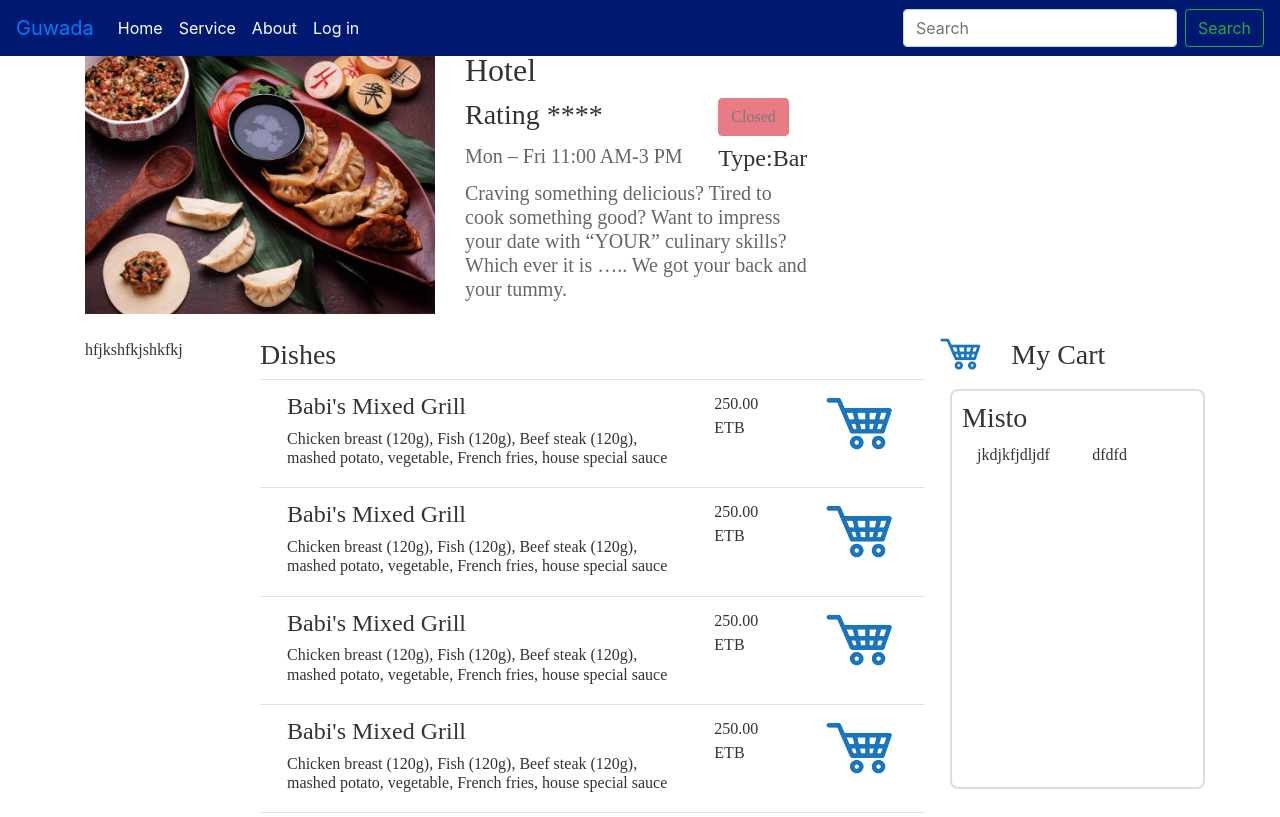
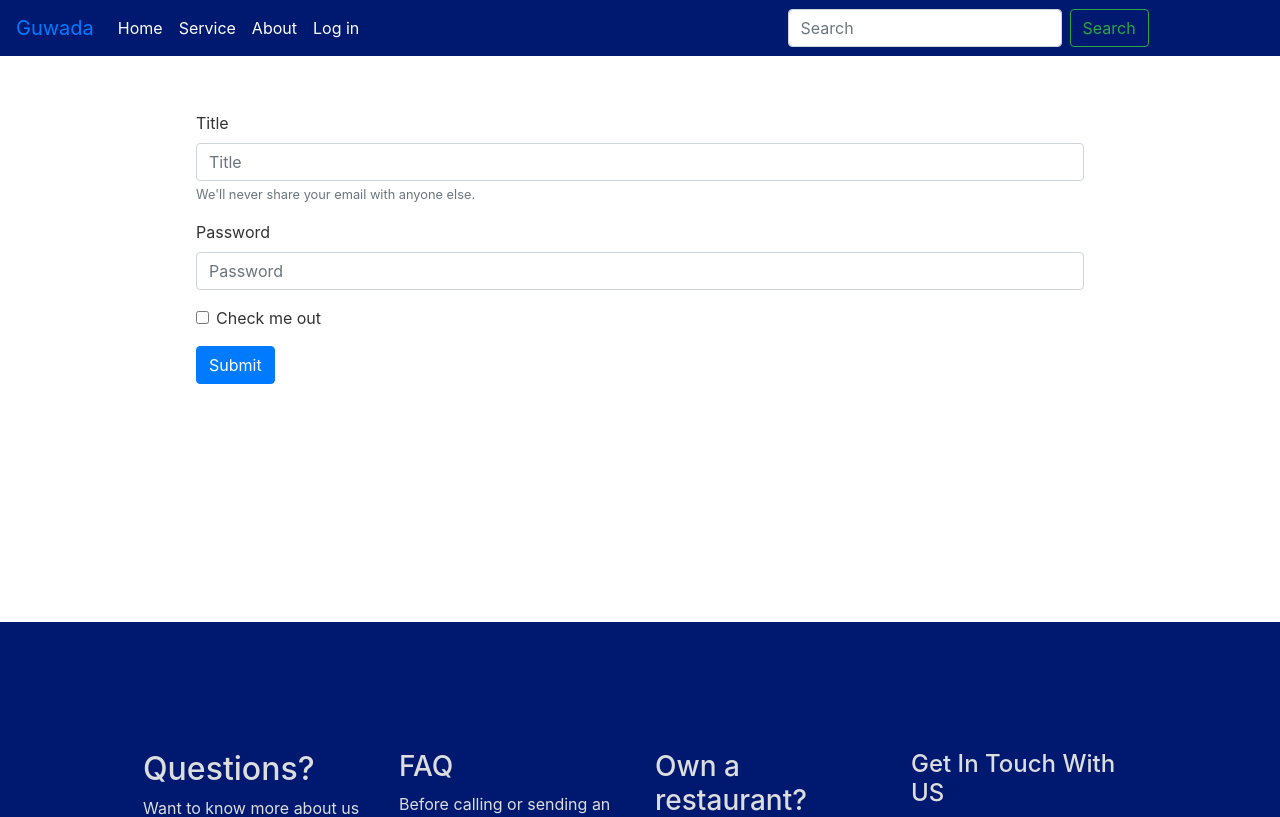
Before and after one commit to Girumance/GuwadaFrontEnd, a React (Create React App) app: page / in a window 1280 px wide. Shown: the top 817 px of the page. Built offline with nearby package versions, Linux system fonts and the light colour scheme.

Commit message:
addkitchen.js is added

```diff
--- a/package.json
+++ b/package.json
@@ -5,8 +5,10 @@
   "dependencies": {
     "react": "^16.9.0",
     "react-dom": "^16.9.0",
+    "react-redux": "^7.1.1",
     "react-router-dom": "^5.1.0",
-    "react-scripts": "3.1.2"
+    "react-scripts": "3.1.2",
+    "redux": "^4.0.4"
   },
   "scripts": {
     "start": "react-scripts start",
--- a/src/App.js
+++ b/src/App.js
@@ -11,6 +11,7 @@ import Services from './Components/Services';
 import About from './Components/About';
 import Restaurants from './Components/Restaurants';
 import KitchenDetails from './Components/KitchenDetails';
+import AddKitchen from './Components/AddKitchen';
 
 function App() {
 
@@ -20,13 +21,14 @@ function App() {
       <Services/>
       <Restaurants/>
       <About/>
+       <KitchenDetails/>
+
 
    */
   return (
     <div className="App">
       <Navigation/>
-      <KitchenDetails/>
-
+     <AddKitchen/>
 
       <Footer/>
 
--- /dev/null
+++ b/src/Components/AddKitchen.js
@@ -0,0 +1,33 @@
+import React from "react"
+
+export default class AddKitchen extends React.Component{
+
+    render(){
+        return(
+
+            <div className="container">
+               <div className="setMargin">
+                <form>
+                      <div class="form-group">
+                        <label for="exampleInputEmail1">Title</label>
+                        <input type="text" class="form-control"  aria-describedby="Add title" placeholder="Title"/>
+                        <small id="emailHelp" class="form-text text-muted">We'll never share your email with anyone else.</small>
+                      </div>
+                      <div class="form-group">
+                        <label for="exampleInputPassword1">Password</label>
+                        <input type="password" class="form-control" id="exampleInputPassword1" placeholder="Password"/>
+                      </div>
+                      <div class="form-group form-check">
+                        <input type="checkbox" class="form-check-input" id="exampleCheck1"/>
+                        <label class="form-check-label" for="exampleCheck1">Check me out</label>
+                      </div>
+                      <button type="submit" class="btn btn-primary">Submit</button>
+                </form>
+
+</div>
+</div>
+
+        );
+    }
+
+}
--- /dev/null
+++ b/src/Components/Catagory.js
@@ -0,0 +1,43 @@
+import React from "react"
+
+export default class Catagory extends React.Component{
+
+
+
+    render(){
+        return(
+
+
+            <div className="col-md-10">
+
+                <table className="table table-bordered">
+                    <tr><th>Catagory</th></tr>
+                    <tr>
+                        <td>Soda</td>
+                    </tr>
+
+                    <tr>
+                        <td>Breakfast</td>
+                    </tr>
+
+                    <tr>
+                        <td>Launch</td>
+                    </tr>
+
+                    <tr>
+                        <td>Dinner</td>
+                    </tr>
+
+                    <tr>
+                        <td>Fish</td>
+                    </tr>
+
+                    <tr>
+                        <td>Pizza</td>
+                    </tr>
+                </table>
+                </div>
+
+        );
+    }
+}
--- a/src/Components/KitchenDetails.js
+++ b/src/Components/KitchenDetails.js
@@ -2,6 +2,7 @@ import React from "react"
 import image from "../IMG/service.jpg"
 import Menu from "./Menu"
 import Cart from "./Cart"
+import Catagory from "./Catagory"
 export default class KitchenDetails extends React.Component{
 
 
@@ -57,8 +58,10 @@ export default class KitchenDetails extends React.Component{
                 <br />
 
                 <div className="row">
+
                     <div className="col-md-2">
-                        hfjkshfkjshkfkj
+
+                        <Catagory/>
 
                     </div>
 
--- a/src/style.css
+++ b/src/style.css
@@ -274,3 +274,14 @@ font-family: serif;
 
 
 }
+
+.setMargin form{
+
+min-height: 50vh;
+
+}
+
+
+form{
+    margin:10%;
+}
```
Also changed, not shown: 1 other file (tests, documents, lock files or other folders).
